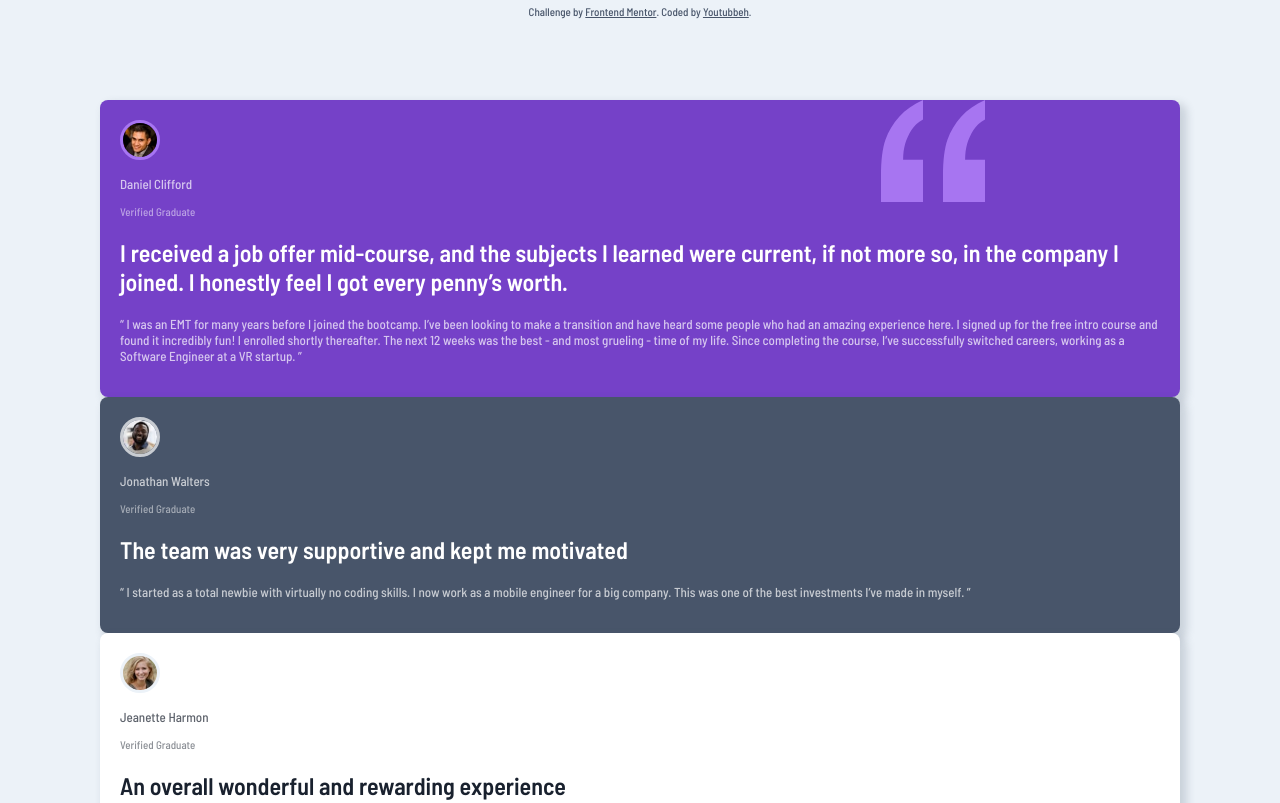
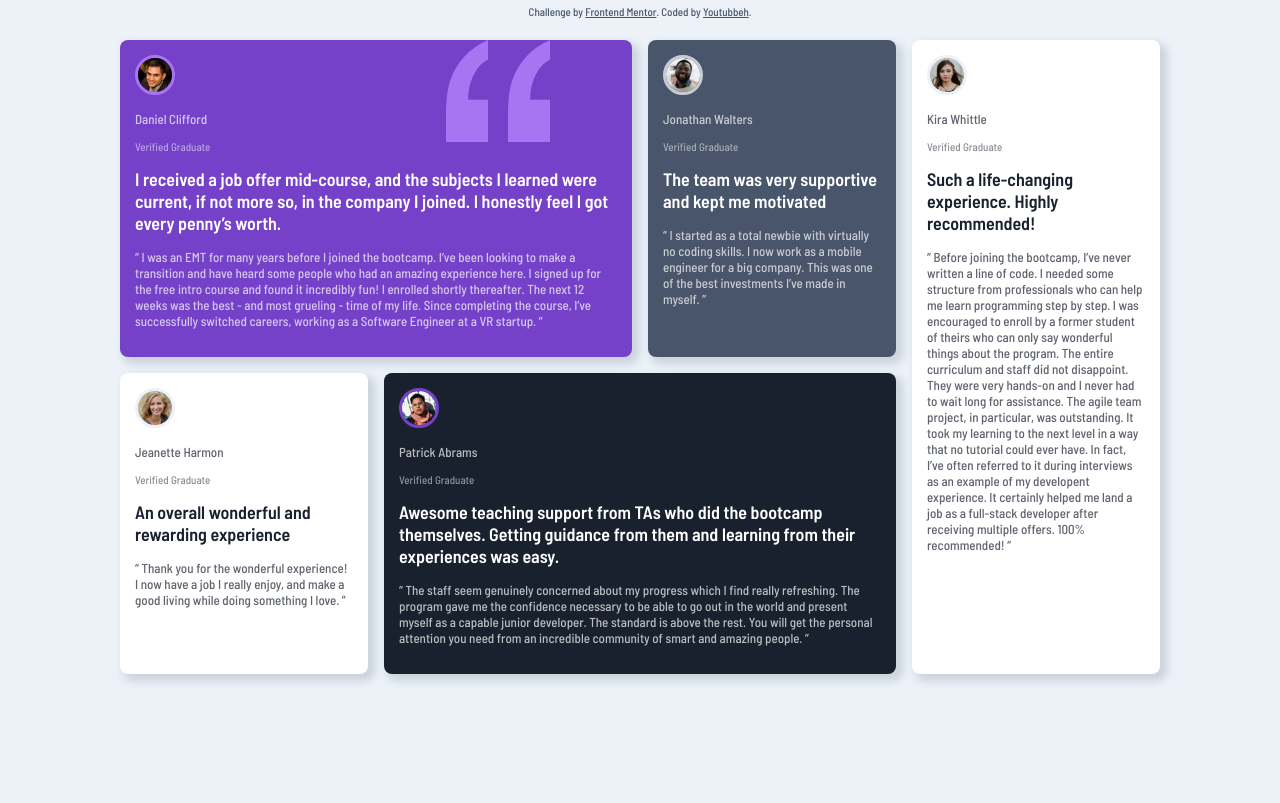
Before and after one commit to youtubbeh/testimonials, a plain HTML site: page index.html in a window 1280 px wide. Shown: the top 803 px of the page. Drawn offline with Linux system fonts and the light colour scheme.

Commit message:
Apply grid layout on desktop

```diff
--- a/style.css
+++ b/style.css
@@ -15,13 +15,47 @@ body {
 }
 
 main {
-    margin: 100px;
+    margin: 40px 120px;
+    max-height: fit-content;
+    display: grid;
+    grid-template-columns: 1fr 1fr 1fr 1fr;
+    gap: 1em;
+    grid-auto-rows: minmax(200px, auto);
+}
+
+h2 {
+    font-size: 18px;
 }
 
 .card {
     border-radius: 8px;
     box-shadow: 5px 5px 8px 2px hsla(217, 19%, 35%, 0.2);
-    padding: 20px;
+    padding: 15px;
+}
+
+#daniel {
+    grid-column: 1/3;
+    grid-row: 1;
+}
+
+#jonathan {
+    grid-column: 3;
+    grid-row: 1;
+}
+
+#kira {
+    grid-column: 4;
+    grid-row: 1/3;
+}
+
+#jeanette {
+    grid-column: 1;
+    grid-row: 2;
+}
+
+#patrick {
+    grid-column: 2/4;
+    grid-row: 2;
 }
 
 .purple {
@@ -126,6 +160,7 @@ main {
     font-weight: 500, 600;
 }
 
+
 /*
 The designs were created to the following widths:
 
```
